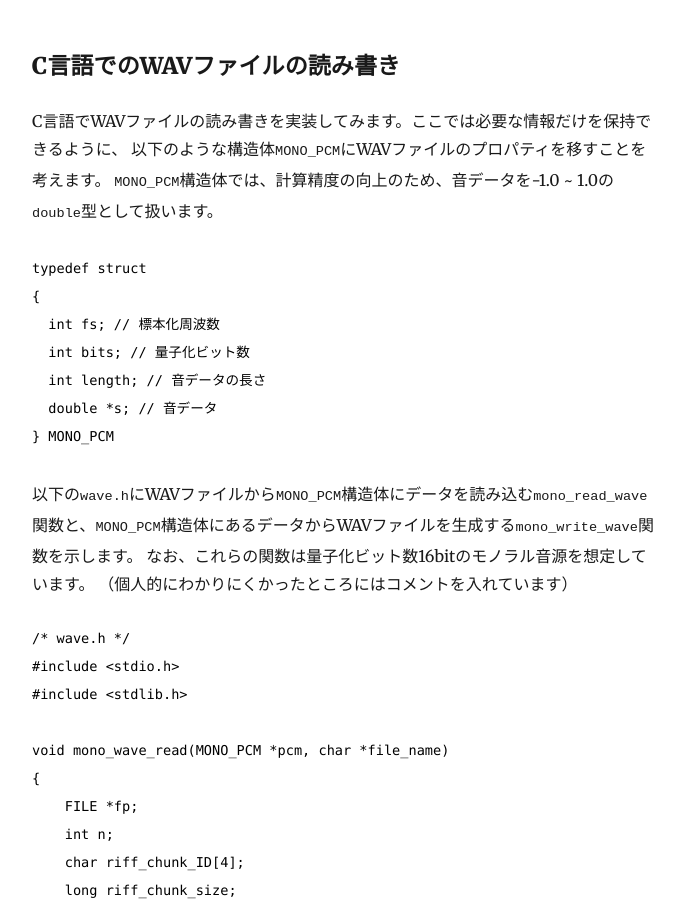
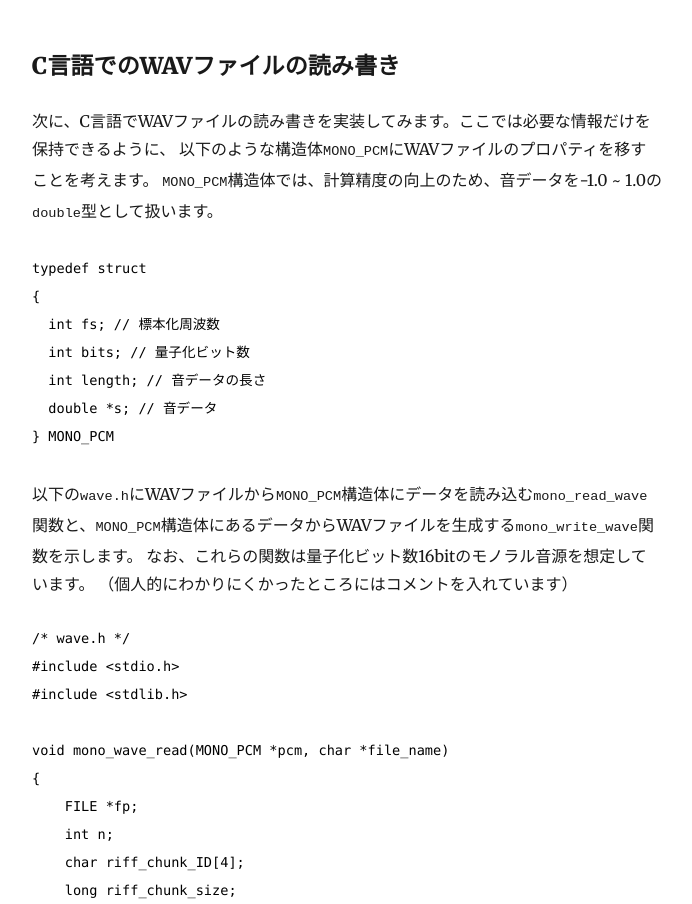
Before and after one commit to tmtakashi/blog, a Gatsby site: page /wav_file_structrure/ in a window 1280 px wide. Shown: the part 4055-4959 px from the top of the page, without its empty margins (293-985 px from the left). Built offline with nearby package versions, Linux system fonts and the light colour scheme; Gatsby itself is replaced by a stand-in of ours; some packages are replaced by stand-ins of ours; code samples lack their colours.

Commit message:
Update index.md

```diff
--- a/content/blog/wav_file_structrure/index.md
+++ b/content/blog/wav_file_structrure/index.md
@@ -76,7 +76,7 @@ WAVファイルのバイトオーダーは各chunkIDがビッグエンディア
 
 ### C言語でのWAVファイルの読み書き
 
-C言語でWAVファイルの読み書きを実装してみます。ここでは必要な情報だけを保持できるように、
+次に、C言語でWAVファイルの読み書きを実装してみます。ここでは必要な情報だけを保持できるように、
 以下のような構造体`MONO_PCM`にWAVファイルのプロパティを移すことを考えます。
 `MONO_PCM`構造体では、計算精度の向上のため、音データを-1.0 ~ 1.0の`double`型として扱います。
 
```
